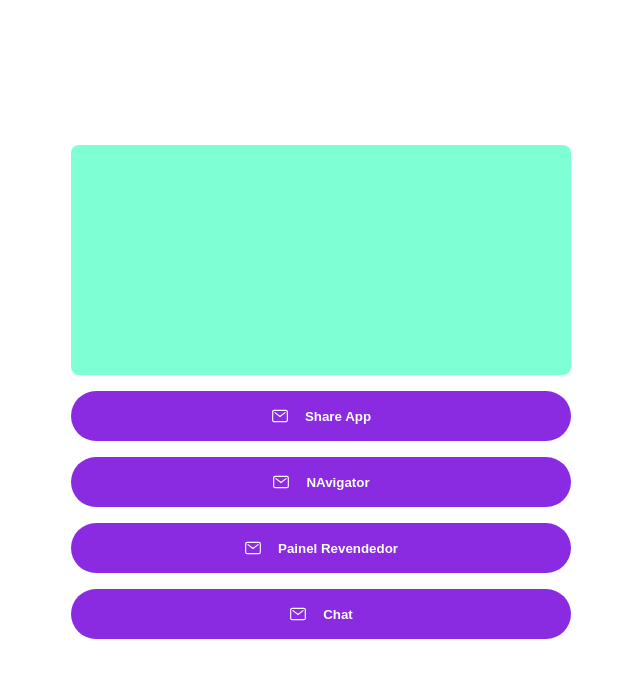
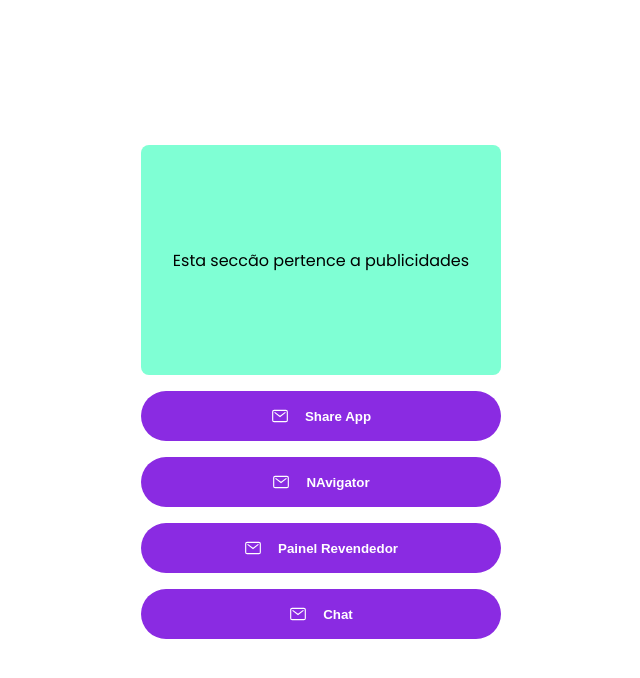
Before and after one commit to FTembe/mao-de-vaca, a plain HTML site: page home.html in a window 1280 px wide. Shown: the whole page, without its empty margins (319-959 px from the left). Drawn offline with nearby package versions, Linux system fonts and the light colour scheme.

Commit message:
Add files via upload

```diff
--- a/home.html
+++ b/home.html
@@ -20,13 +20,17 @@
     <main>
       <div
         style="
-          width: 500px;
           height: 230px;
           background-color: aquamarine;
           margin-bottom: 1rem;
           border-radius: 8px;
+          display: flex;
+          align-items: center;
+          justify-content: center;
         "
-      ></div>
+      >
+      Esta seccão pertence a publicidades
+    </div>
       <button
         style="
           background-color: blueviolet;
--- a/style.css
+++ b/style.css
@@ -1,10 +1,11 @@
+@import url('https://fonts.googleapis.com/css2?family=Poppins:wght@300;400;500;600;700;800;900&display=swap');
 
-@import url('https://fonts.googleapis.com/css2?family=Poppins:wght@300;400;500;600;700;800;900&display=swap');
-*{
+* {
     margin: 0;
     padding: 0;
     box-sizing: border-box;
 }
+
 body {
     font-family: 'Poppins', sans-serif;
     /* background-color: rgb(100, 103, 105); */
@@ -15,23 +16,29 @@ body {
     flex-direction: column;
 }
 
-.w-100{
+.w-100 {
     width: 100%;
 }
-.mb-1{
+
+.mb-1 {
     margin-bottom: 1rem;
 }
-.hover:hover{
+
+.hover:hover {
     transform: scale(1.1);
 }
+
 main {
-    max-width: 500px;
+    min-width: 360px;
+    max-width: 500%;
 }
-button{
+
+button {
     cursor: pointer;
     transition: all .5s;
 }
-.input-group{
+
+.input-group {
     background: #f8f9fa;
     border-radius: 999px;
     padding: 0 0.3rem;
@@ -40,6 +47,7 @@ button{
     width: 100%;
     margin-bottom: 1rem;
 }
+
 input {
     outline: none;
     border: none;
@@ -64,7 +72,8 @@ header {
     justify-content: center;
     margin-bottom: 1rem;
 }
-header img{
+
+header img {
     width: 96px;
 }
 
```
Also changed, not shown: index.html (+1 -1 lines), signup.html (+1 -1 lines). Lines whose indentation alone changed are shown as unchanged.
